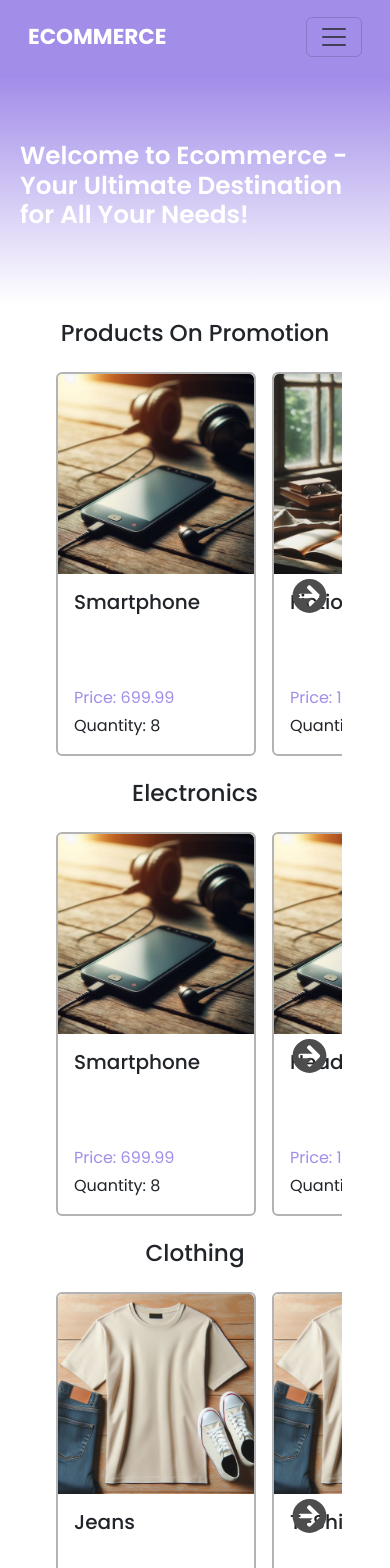
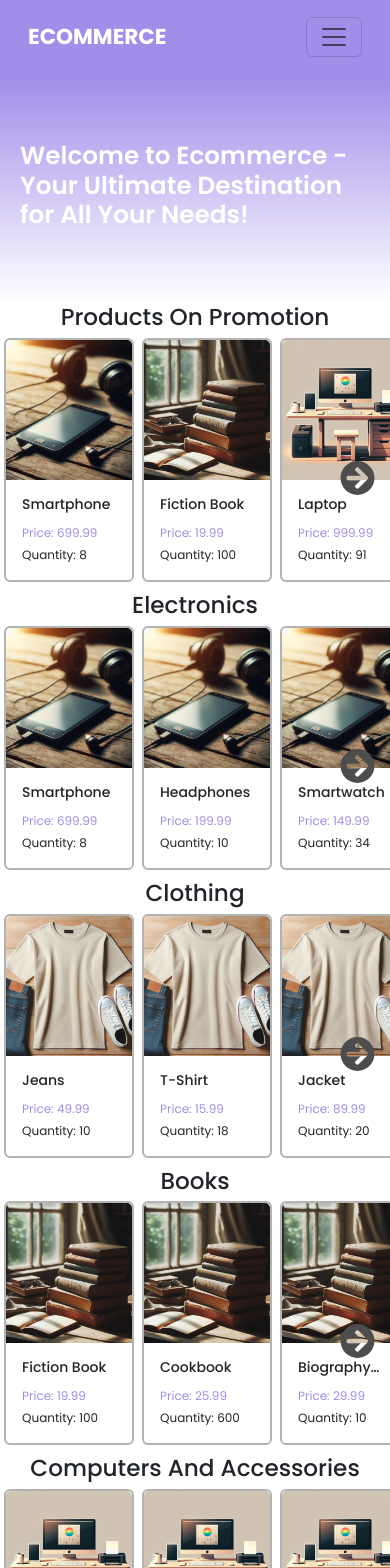
Before and after one commit to Jbuenoss/Ecommerce-Frontend, a React (Vite) app in the folder Ecommerce/: page / in a window 390 px wide. Shown: the top 1568 px of the page. Built offline with nearby package versions, Linux system fonts and the light colour scheme.

Commit message:
Responsiveness added

```diff
--- a/Ecommerce/src/components/CardComponent.jsx
+++ b/Ecommerce/src/components/CardComponent.jsx
@@ -30,14 +30,14 @@ function CardComponent(props) {
 
     return (
         <Link to={`/products/${props.product.id}`} className='link-ctm'>
-            <Card className='card-ctm mt-3 mx-2'>
+            <Card className='card-ctm mt-3 mx-1 mx-sm-2'>
                 <Card.Img className='card-img-ctm' variant="top" src={imgSrc} />
                 <Card.Body className='card-body-ctm d-flex flex-column' >
                     <Card.Title className='card-text-ctm'>{props.product.name}</Card.Title>
-                    <Card.Text className='mt-auto mb-1 price-text-ctm'>
+                    <Card.Text className='mt-auto mb-1 price-text-ctm card-text'>
                         price: {props.product.price}
                     </Card.Text>
-                    <Card.Text>
+                    <Card.Text className="card-text">
                         Quantity: {props.product.stock}
                     </Card.Text>
                 </Card.Body>
--- a/Ecommerce/src/components/SliderBar.jsx
+++ b/Ecommerce/src/components/SliderBar.jsx
@@ -29,7 +29,7 @@ function SliderBar(props) {
     }
 
     return (
-        <div className='card-wrapper mb-4 mx-5'>
+        <div className='card-wrapper mb-sm-4 mx-sm-4'>
             <div className="slide-wrapper">
                 <span ref={prevButtonRef}><FaArrowCircleLeft onClick={handleSlideButton} className='slide-button-ctm' id='prev-slide' /></span>
                 <div className='card-list' ref={cardListRef}>
--- a/Ecommerce/src/components/styleComponent.css
+++ b/Ecommerce/src/components/styleComponent.css
@@ -29,7 +29,7 @@
 }
 
 .card-ctm{
-    width:200px;
+    width:130px;
     min-width: 200;
     border: 2px solid hsl(0, 0%, 70%) !important;
     /* box-shadow: 2px 2px 5px 2px hsl(0, 0%, 70%); */
@@ -42,21 +42,22 @@
 }
 
 .card-img-ctm{
-    height: 200px;
+    height: 140px;
     object-fit:cover;
 }
 
 .card-body-ctm{
-    height: 180px;
+    height: 100px;
 }
 
 .card-text-ctm{
     display: -webkit-box;
     -webkit-box-orient: vertical;
-    -webkit-line-clamp: 2;
+    -webkit-line-clamp: 1;
     overflow: hidden;
     text-overflow: ellipsis;
     white-space: normal;
+    font-size:14px !important;
 }
 
 .footer-ctm{
@@ -84,7 +85,6 @@ p a{
     scrollbar-width: none;
     margin-bottom:10px;
     position:relative;
-    height: 400px;
     white-space: nowrap;
 }
 .card-list::-webkit-scrollbar{
@@ -119,3 +119,29 @@ p a{
 .price-text-ctm{
     color:#A28DE9;
 }
+
+.card-text{
+    display: -webkit-box;
+    -webkit-box-orient: vertical;
+    -webkit-line-clamp: 1;
+    overflow: hidden;
+    text-overflow: ellipsis;
+    white-space: normal;
+    font-size: 12px;
+}
+
+@media (min-width: 768px) {
+    .card-ctm{
+        width: 180px;
+    }
+}
+
+@media (min-width: 1024px) {
+    .card-text{
+        font-size: 14px;
+    }
+
+    .card-text-ctm{
+        font-size:16px !important;
+    }
+}
--- a/Ecommerce/src/routes/Home/Home.jsx
+++ b/Ecommerce/src/routes/Home/Home.jsx
@@ -64,17 +64,17 @@ function Home() {
                 <h2 className='card-list-loading d-flex justify-content-center align-items-center'>Loading...</h2> :
                 <div className='text-capitalize d-flex justify-content-center'>
                     <div className='home-maxsize'>
-                        <h3 className='text-center mt-3'>Products on promotion</h3>
+                        <h3  className={`${styles.sessionName} text-center`}>Products on promotion</h3>
                         <SliderBar products={productsInPromotion} />
-                        <h3 className='text-center mt-3'>electronics</h3>
+                        <h3 className={`${styles.sessionName} text-center`}>electronics</h3>
                         <SliderBar products={electronicsproducts} />
-                        <h3 className='text-center mt-3'>clothing</h3>
+                        <h3 className={`${styles.sessionName} text-center`}>clothing</h3>
                         <SliderBar products={clothingproducts} />
-                        <h3 className='text-center mt-3'>books</h3>
+                        <h3 className={`${styles.sessionName} text-center`}>books</h3>
                         <SliderBar products={booksproducts} />
-                        <h3 className='text-center mt-3'>Computers And Accessories</h3>
+                        <h3 className={`${styles.sessionName} text-center`}>Computers And Accessories</h3>
                         <SliderBar products={compAndAccesproducts} />
-                        <h3 className='text-center mt-3'>hobbies</h3>
+                        <h3 className={`${styles.sessionName} text-center`}>hobbies</h3>
                         <SliderBar products={hobbiesproducts} />
                     </div>
                 </div>
--- a/Ecommerce/src/routes/Home/Home.module.css
+++ b/Ecommerce/src/routes/Home/Home.module.css
@@ -25,6 +25,10 @@
     font-weight: 600;
 }
 
+.sessionName{
+    margin-bottom:-10px;
+}
+
 @media screen and (max-width:790px) {
     .imgBanner h2{
         min-width: 200px;
```
